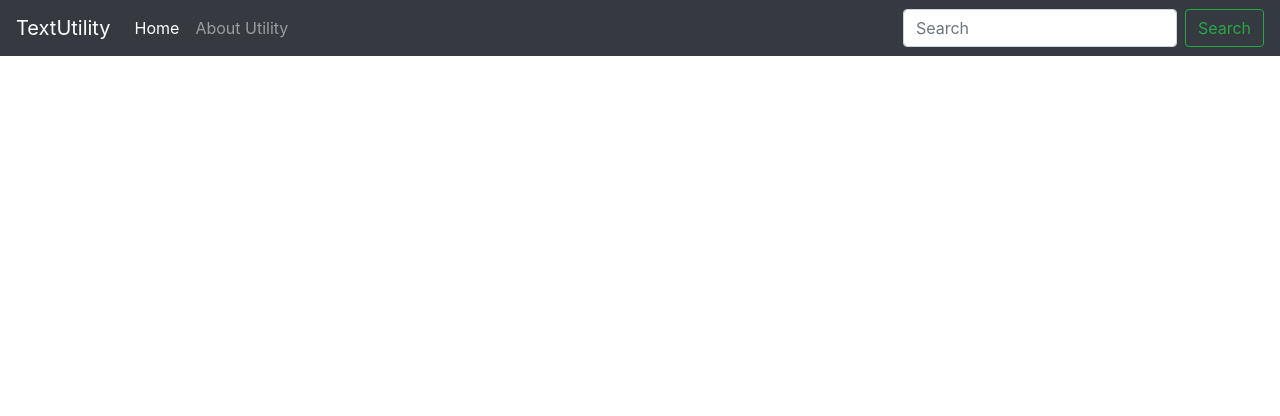
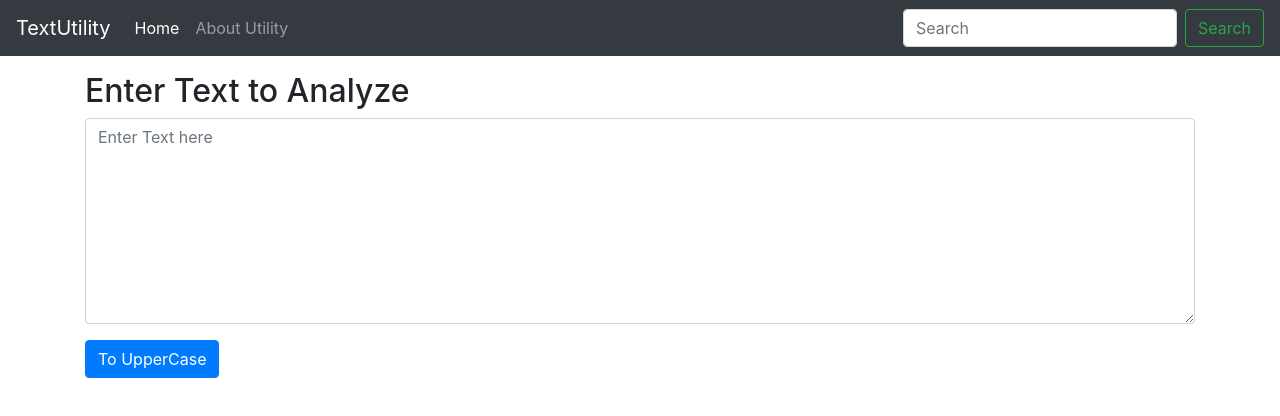
Before and after one commit to classyie/reactTextUtility, a React (Create React App) app: page / in a window 1280 px wide. Shown: the top 416 px of the page. Built offline with nearby package versions, Linux system fonts and the light colour scheme.

Commit message:
Third Commit

```diff
--- a/src/App.js
+++ b/src/App.js
@@ -1,11 +1,13 @@
 
 import './App.css';
 import Navbar from './Components/Navbar';
+import Textanalyze from './Components/Textanalyze';
 
 function App() {
   return (
     <>
       <Navbar />
+      <Textanalyze />
     </>
   );
 }
--- /dev/null
+++ b/src/Components/Textanalyze.js
@@ -0,0 +1,19 @@
+import React,{useState} from 'react'
+
+export default function Textanalyze() {
+    const [text, setText] = useState('');
+    const changeText =(event) =>{
+        setText(event.target.value);
+    }
+    const clickToUpper = (event) => {
+        // console.log("Button Clicked");
+        setText(text.toUpperCase());
+    }
+    return (
+        <div className="container my-3" >
+            <h2>Enter Text to Analyze</h2>
+            <textarea className="form-control" id="exampleFormControlTextarea1" value={text} onChange={changeText} rows="8" placeholder='Enter Text here' />
+            <button type="button" className="btn btn-primary my-3" onClick={clickToUpper}>To UpperCase</button>
+        </div>
+    );
+}
```
Also changed, not shown: 1 other file (tests, documents, lock files or other folders).
